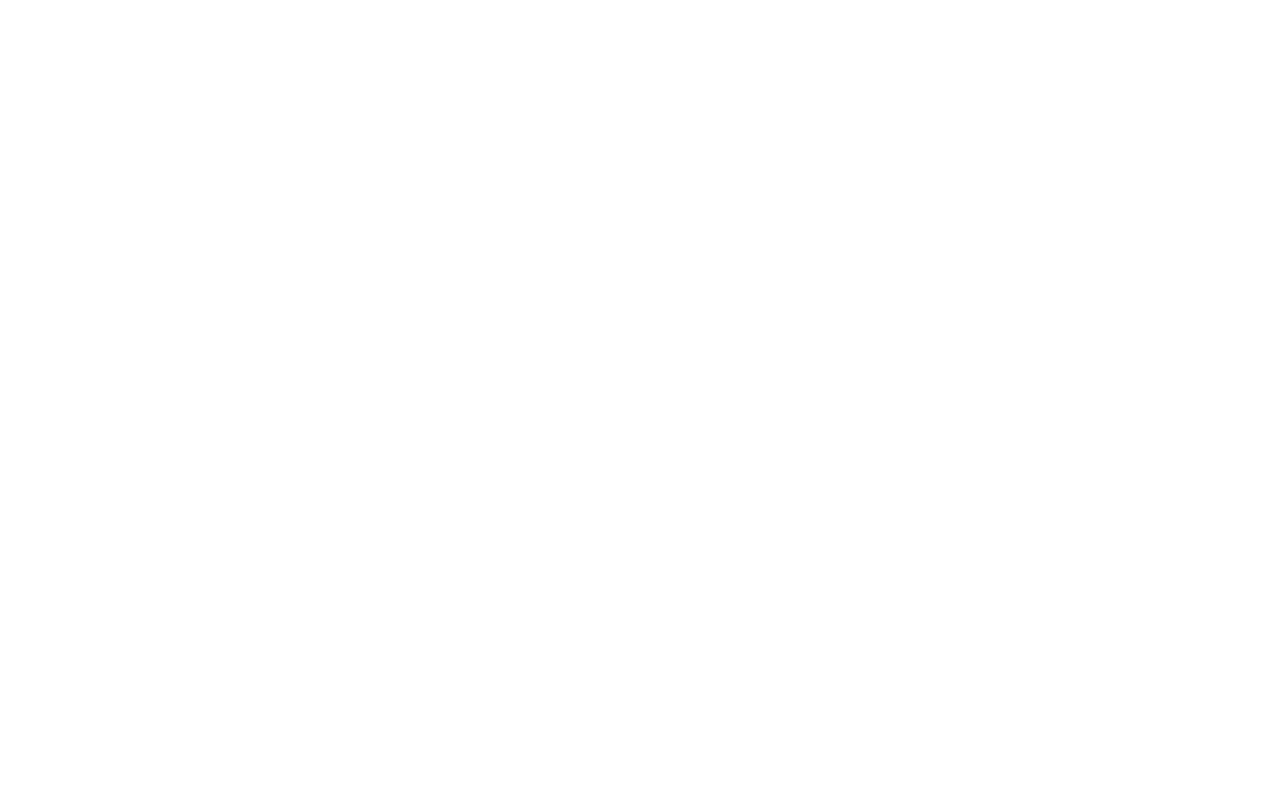
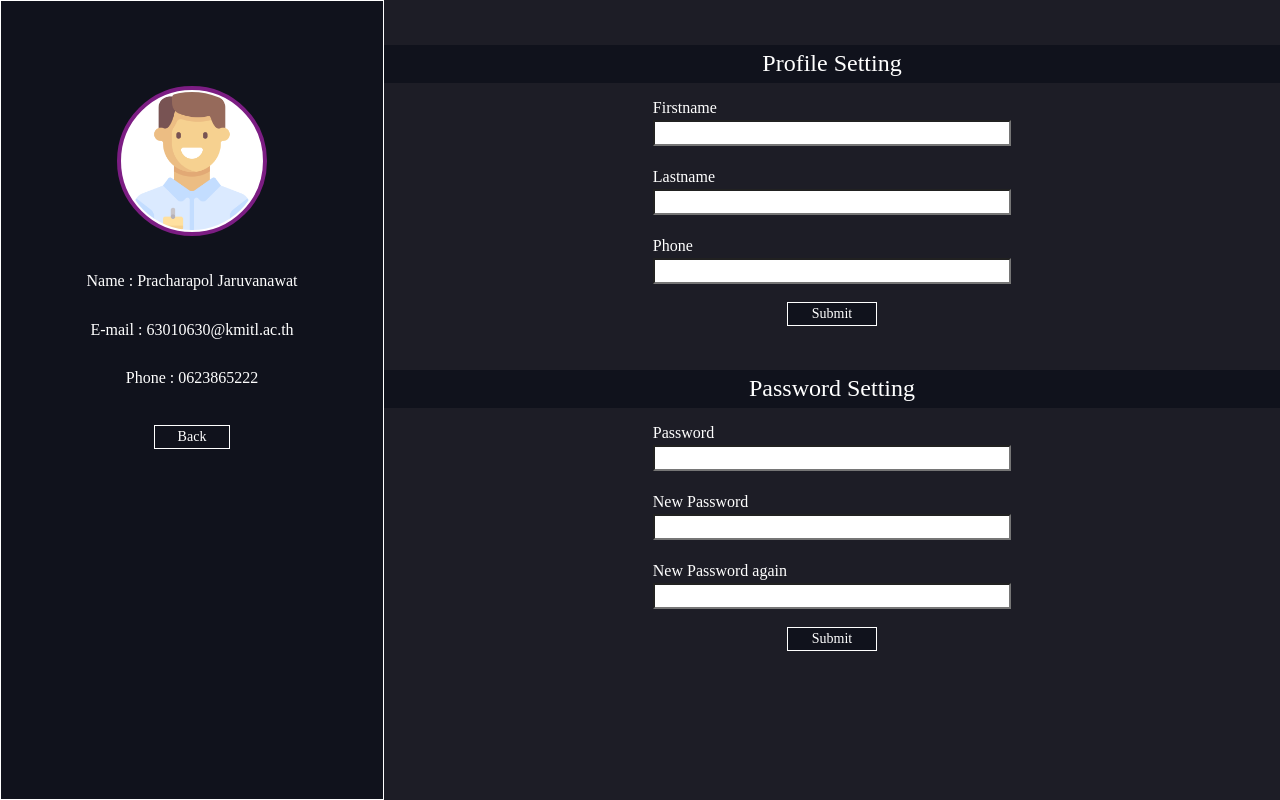
Before and after one commit to pracharapol/Project_Softarch, a React (Create React App) app: page /Profile in a window 1280 px wide. Before the commit this address had no page. Built offline with nearby package versions, Linux system fonts and the light colour scheme.

Commit message:
Profille kong code

```diff
--- a/package.json
+++ b/package.json
@@ -12,6 +12,7 @@
     "antd": "^4.23.5",
     "react": "^18.2.0",
     "react-dom": "^18.2.0",
+    "react-grid-system": "^8.1.6",
     "react-responsive": "^9.0.0",
     "react-router-dom": "^6.4.2",
     "react-scripts": "5.0.1",
--- a/src/App.tsx
+++ b/src/App.tsx
@@ -9,6 +9,7 @@
 import Long from './page/Long';
 import Near from './page/Near';
 import Map from './page/Map';
+import Profile from './page/Profile';
 import {
     BrowserRouter, Link, Route, Routes, useLocation,
 } from 'react-router-dom';
@@ -26,6 +27,7 @@
             <Route path="/Long" element={<Long />} />
             <Route path="/Near" element={<Near />} />
             <Route path="/Map" element={<Map />} />
+            <Route path="/Profile" element={<Profile />} />
 
         </Routes>
     );
--- /dev/null
+++ b/src/Component/StyledGrid.tsx
@@ -0,0 +1,9 @@
+import { Row as RGSRow, Col as RGSCol, Container as RGSContainer } from 'react-grid-system';
+
+export const Row = (props: any) => <RGSRow style={{ marginBottom: '20px' }} {...props} />;
+export const Col = (props: any) => <RGSCol style={{ marginBottom: '20px' }} {...props} />;
+export const Container = (props: any) => <RGSContainer style={{ marginBottom: '40px' }} {...props} />;
+
+export default {
+  Row, Col, Container,
+};
--- a/src/Component/Visbl.tsx
+++ b/src/Component/Visbl.tsx
@@ -1,8 +1,11 @@
 import { useState } from "react";
 import React, { Component } from 'react';
 
+import { useMediaQuery } from 'react-responsive';
+
 function UserGreeting(props: any) {
-  return <li className='create' id='V' style={{ float: 'right', textAlign: 'center' }}><a href="/Create" className="active">Create-Account</a></li>;
+
+  return <li className='create' id='V' style={{ float: 'right', textAlign: 'center'}}><a href="/Create" className="active">Create-Account</a></li>;
 
 }
 function UserGreeting2(props: any) {
@@ -11,7 +14,8 @@
 }
 
 function GuestGreeting(props: any) {
-  return <h1 style={{ fontSize: '20px', color: 'white' }}>Please sign up.</h1>;
+
+  return <li className='profile' id='C' style={{ float: 'right' }}><a className="active3" href="/Profile">Profile</a></li>;
 }
 
 export default function Greeting(props: { isLoggedIn: any; }) {
--- a/src/Css/Home.css
+++ b/src/Css/Home.css
@@ -38,7 +38,7 @@
   width: 100%;
   height: 60%;
   position: absolute;
-  z-index: 2;
+  z-index: 1;
   background-size: cover;
   background-attachment:fixed;
   border: 0.1em solid rgb(0, 0, 0);
@@ -99,20 +99,20 @@
 .body1{
   background-attachment:fixed;
   position: relative;
-  z-index: 8;
+  z-index: 1;
   background-repeat: no-repeat;
   width: 100%;
   box-sizing: inherit;
 
 }
-.body1 ul {
+.body1 ul{
     list-style-type: none;
     margin: 0;
     padding: 0;
     overflow: hidden;
     background-color: rgb(0, 0, 0);
     padding-left: 10%;
-    z-index: 2;
+    z-index: 0;
     background-attachment: fixed;
     background-repeat: no-repeat;
     position: relative;
@@ -123,7 +123,7 @@
 .body1 ul  li {
     float: left;
     margin-left:2% ;
-    padding: 0.5%;
+    padding: 8px;
     border-radius: 10px;
     position: relative;
   }
@@ -137,6 +137,12 @@
     margin: 0%;
   }
 .body1 ul li .active{
+
+    border: 0.001em solid rgb(225, 250, 1);
+    border-radius: 0px;
+    position: relative;
+  }
+  .body1 ul li .active3{
 
     border: 0.001em solid rgb(225, 250, 1);
     border-radius: 0px;
@@ -166,6 +172,13 @@
     width: 12%;
   }
   .sign {
+    background-color: #000000;
+    border-radius: 10px;
+    padding: 4px;
+    position: relative;
+    width: 12%;
+  }
+  .profile {
     background-color: #000000;
     border-radius: 10px;
     padding: 4px;
@@ -404,3 +417,44 @@
     left: 15%;
     top: calc(50% - 10px);
 }
+.dropdown {
+  float: left;
+  overflow: hidden;
+}
+
+.dropdown .dropbtn {
+  font-size: 16px;
+  border: none;
+  outline: none;
+  color: white;
+  padding: 14px 16px;
+  background-color: inherit;
+  font-family: inherit;
+  margin: 0;
+}
+
+.navbar a:hover, .dropdown:hover .dropbtn {
+  background-color: red;
+}
+
+.dropdown-content {
+  display: none;
+  position: absolute;
+  background-color: #f9f9f9;
+  min-width: 160px;
+  box-shadow: 0px 8px 16px 0px rgba(0,0,0,0.2);
+  z-index: 1;
+}
+
+.dropdown-content a {
+  float: none;
+  color: black;
+  padding: 12px 16px;
+  text-decoration: none;
+  display: block;
+  text-align: left;
+}
+
+.dropdown-content a:hover {
+  background-color: #ddd;
+}
--- /dev/null
+++ b/src/Css/Profile.css
@@ -0,0 +1,112 @@
+.BgP{
+    position: absolute;
+    height: 100%;
+    width: 100%;
+
+
+
+}
+.Picture{
+    width: 30%;
+    height: 100%;
+    position: absolute;
+    background-color: #10121c;
+    border: 0.03em solid rgb(255, 255, 255);
+}
+.Profilepicture{
+    width: 150px;
+    height: 150px;
+    position: absolute;
+    background-color: rgb(255, 255, 255);
+    left: calc(50% - 75px);
+    top: calc(20% - 75px);
+    border-radius: 100%;
+    padding: 0.5%;
+    border: 0.3em solid rgb(124, 29, 131);
+}
+.Avatar:hover{
+    transform: scale(1.2);
+    transition: 0.5s;
+}
+.TextProfile{
+    width: 100%;
+    position: absolute;
+    top: calc(20% + 100px);
+
+}
+.TextProfile h2{
+    font-size: 16px;
+    text-align: center;
+    padding: 2%;
+    color: white;
+
+}
+
+.Setting{
+    width: 70%;
+    height: 100%;
+    position: absolute;
+    background-color: #1d1d26;
+    left: 30%;
+
+}
+.Setting h2{
+    color: rgb(255, 255, 255);
+    text-align: center;
+    font-size: 24px;
+    margin-top: 5%;
+    background-color: #10121c;
+}
+.BH{
+    margin-left: 40%;
+    margin-top: 5%;
+    width: 20%;
+    cursor: pointer;
+    background-color: #10121c;
+    border: 0.03em solid rgb(255, 255, 255);
+    color: white;
+}
+.BH:hover{
+    transition: 0.5s;
+    transform: scale(1.2);
+}
+.ts{
+    width: 40%;
+    margin-left: 30%;
+    margin-bottom: 2%;
+    letter-spacing: 5px;
+    padding-left: 0.5%;
+}
+.passwordS{
+    color: white;
+    margin-left: 30%;
+    font-size: 16px;
+}
+.button-save{
+    margin-left: 45%;
+    width: 10%;
+    cursor: pointer;
+    background-color: #10121c;
+    border: 0.03em solid rgb(255, 255, 255);
+    color: white;
+}
+.button-save:hover{
+    background-color: #10121c;
+    border: 0.03em solid rgb(255, 255, 255);
+    transition: 0.5s;
+    transform: scale(1.2);
+    color: white;
+}
+
+.profileS{
+    color: white;
+    margin-left: 30%;
+    font-size: 16px;
+}
+.tp{
+    width: 40%;
+    margin-left: 30%;
+    margin-bottom: 2%;
+    letter-spacing: 3px;
+    padding-left: 0.5%;
+}
--- a/src/page/Home.tsx
+++ b/src/page/Home.tsx
@@ -26,7 +26,7 @@
   // รอ token เพื่อปรับฟังก์ชัน Visibl component.
 
   function ButtonLoggin() {
-    return false
+    return true
   }
 
   return (
@@ -41,14 +41,16 @@
               <div className="logoh">
               </div>
             </Link>
-            <ul style={{ marginBottom: '0', fontSize: isIpad ? '10px' : isLargeDesktop ? '18px' : '14px' }}>
-              <li><a href="/Hotels">Hotels</a></li>
+            <ul style={{ marginBottom: '0', fontSize: isIpad ? '10px' : isLargeDesktop ? '18px' : '14px'}}>
+              <li><a href="/Hotels" >Hotels</a></li>
               <li><a href="/Coupons">Coupons</a></li>
               <li><a href="/Activity">Activity</a></li>
               <Greeting isLoggedIn={ButtonLoggin()} />
+
             </ul>
 
           </div>
+
         </div>
         <div className='bg2'>
           <div className='HEAD'>
--- /dev/null
+++ b/src/page/Profile.tsx
@@ -0,0 +1,198 @@
+import React from 'react';
+import { Button } from 'antd';
+import '../Css/Profile.css';
+import { Link } from 'react-router-dom';
+import { Col, Container, Row } from '../Component/StyledGrid';
+
+import picmap from "../Css/Picture/avatar.png";
+
+function Profile() {
+
+  // function checkNewpass(newPassword, password2) {
+  //   if (newPassword == password2) {
+  //     return true;
+  //   }
+  //   else {
+  //     alert('Your passwords do not match.')
+  //   }
+
+  // }
+
+  // function checkPassword1(newPassword) {
+  //   var strength = 0;
+  //   if (newPassword.match(/[a-z]+/)) {
+  //     strength += 1;
+  //   }
+  //   if (newPassword.match(/[A-Z]+/)) {
+  //     strength += 1;
+  //   }
+  //   if (newPassword.match(/[0-9]+/)) {
+  //     strength += 1;
+  //   }
+  //   if (newPassword.match(/[$@#&!]+/)) {
+  //     strength += 1;
+  //   }
+  //   if (newPassword.length < 8) {
+
+  //     strength -= 4;
+  //   }
+  //   if (strength < 3) {
+  //     alert('Use 8 more characters with a mix of letters, capital letters, numbers & symbols')
+  //     return false;
+  //   }
+
+  //   switch (strength) {
+  //     case 0:
+  //       return false;
+  //     case 1:
+  //       return false;
+  //     case 2:
+  //       return false;
+  //     case 3:
+  //       return true;
+  //     case 4:
+  //       return true;
+  //     case 5:
+  //       return true;
+  //     default: return true
+  //   }
+  // }
+
+
+  // function checkPassword(password) {
+  //   var strength = 0;
+  //   if (password.match(/[a-z]+/)) {
+  //     strength += 1;
+  //   }
+  //   if (password.match(/[A-Z]+/)) {
+  //     strength += 1;
+  //   }
+  //   if (password.match(/[0-9]+/)) {
+  //     strength += 1;
+  //   }
+  //   if (password.match(/[$@#&!]+/)) {
+  //     strength += 1;
+  //   }
+  //   if (password.length < 8) {
+
+  //     strength -= 4;
+  //   }
+  //   if (strength < 3) {
+  //     alert('Use 8 more characters with a mix of letters, capital letters, numbers & symbols')
+  //     return false;
+  //   }
+
+  //   switch (strength) {
+  //     case 0:
+  //       return false;
+  //     case 1:
+  //       return false;
+  //     case 2:
+  //       return false;
+  //     case 3:
+  //       return true;
+  //     case 4:
+  //       return true;
+  //     case 5:
+  //       return true;
+  //     default: return true
+  //   }
+  // }
+
+
+  return (
+    <div className='BgP'>
+      <div className='Picture'>
+        <div className='Profilepicture'>
+
+          <img className='Avatar'
+            style={{
+              width: "100%",
+              height: "100%",
+              borderRadius: '100%',
+              position: "relative",
+              backgroundSize: "cover",
+              backgroundPosition: 'center',
+            }}
+            src={picmap}
+            alt=""
+          />
+
+        </div>
+        <div className='TextProfile'>
+          <h2>Name : Pracharapol Jaruvanawat</h2>
+          <h2>E-mail : 63010630@kmitl.ac.th</h2>
+          <h2>Phone : 0623865222</h2>
+          <Link to="/"><button className='BH'>Back</button></Link>
+        </div>
+      </div>
+      <div className='Setting'>
+
+
+          <h2 className="SC">Profile Setting</h2>
+
+          <form noValidate name="inf">
+            <div className="profileS">
+              <label >Firstname</label>
+            </div>
+            <input className="tp" type="text" id="Fname" name="Fname" required />
+            <div className="profileS">
+              <label >Lastname</label>
+            </div>
+            <input className="tp" type="text" id="Lname" name="Lname" required />
+            <div className="profileS">
+              <label >Phone</label>
+            </div>
+            <input className="tp" type="text" id="Phone" name="Phone" required />
+            <br />
+
+
+            <button className="button-save" type="submit">
+
+              Submit
+
+            </button>
+
+
+
+
+          </form>
+          <h2 className="SC">Password Setting</h2>
+        <div className="SCT">
+
+          <form noValidate name="inp">
+            <div className="passwordS">
+              <label >Password</label>
+            </div>
+            <input className="ts" type="password" id="password" name="password" required />
+            <div className="passwordS">
+              <label >New Password</label>
+            </div>
+            <input className="ts" type="password" id="newPassword" name="newPassword" required />
+            <div className="passwordS">
+              <label >New Password again</label>
+            </div>
+            <input className="ts" type="password" id="password2" name="password2" required />
+            <br />
+
+
+            <button className="button-save" type="submit">
+
+              Submit
+
+            </button>
+
+
+
+
+          </form>
+
+        </div>
+
+      </div>
+    </div>
+
+  );
+}
+
+export default Profile;
```
Also changed, not shown: src/Css/Picture/avatar.png (added), 1 other file (tests, documents, lock files or other folders).
